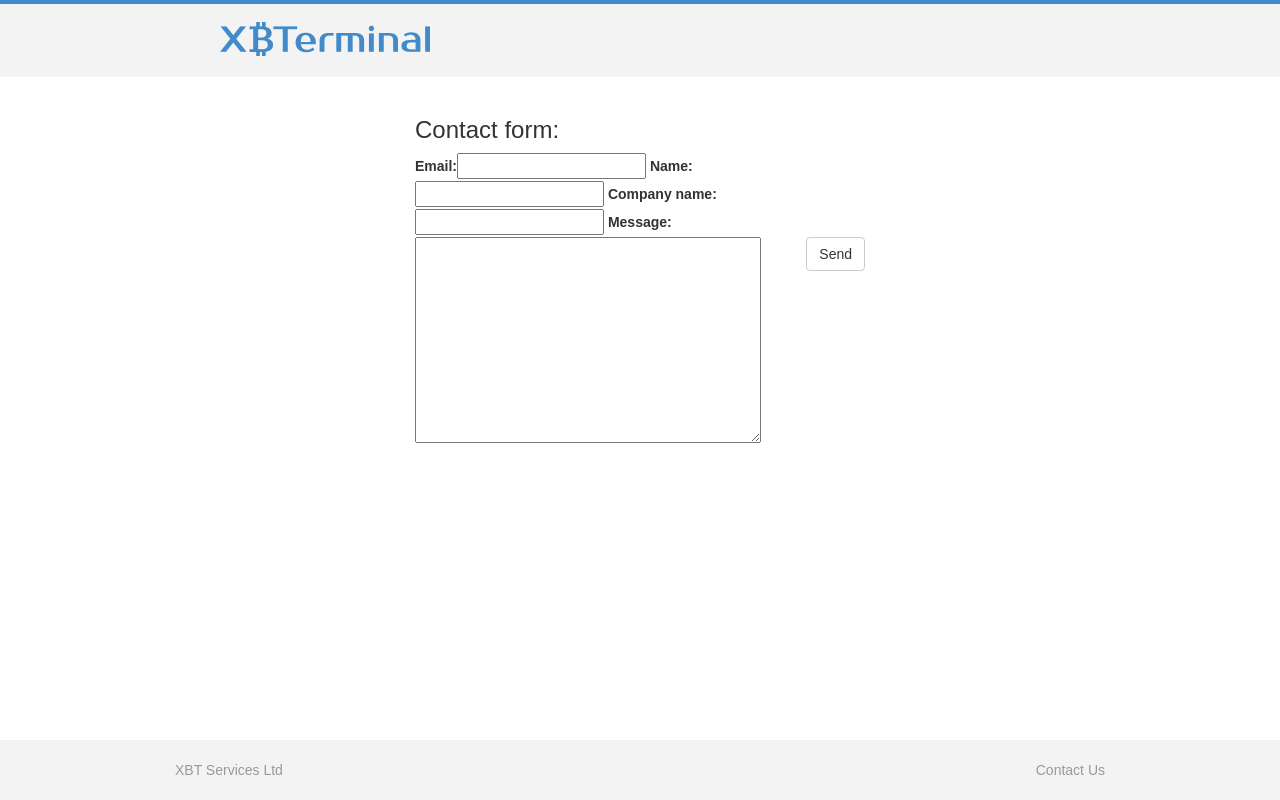
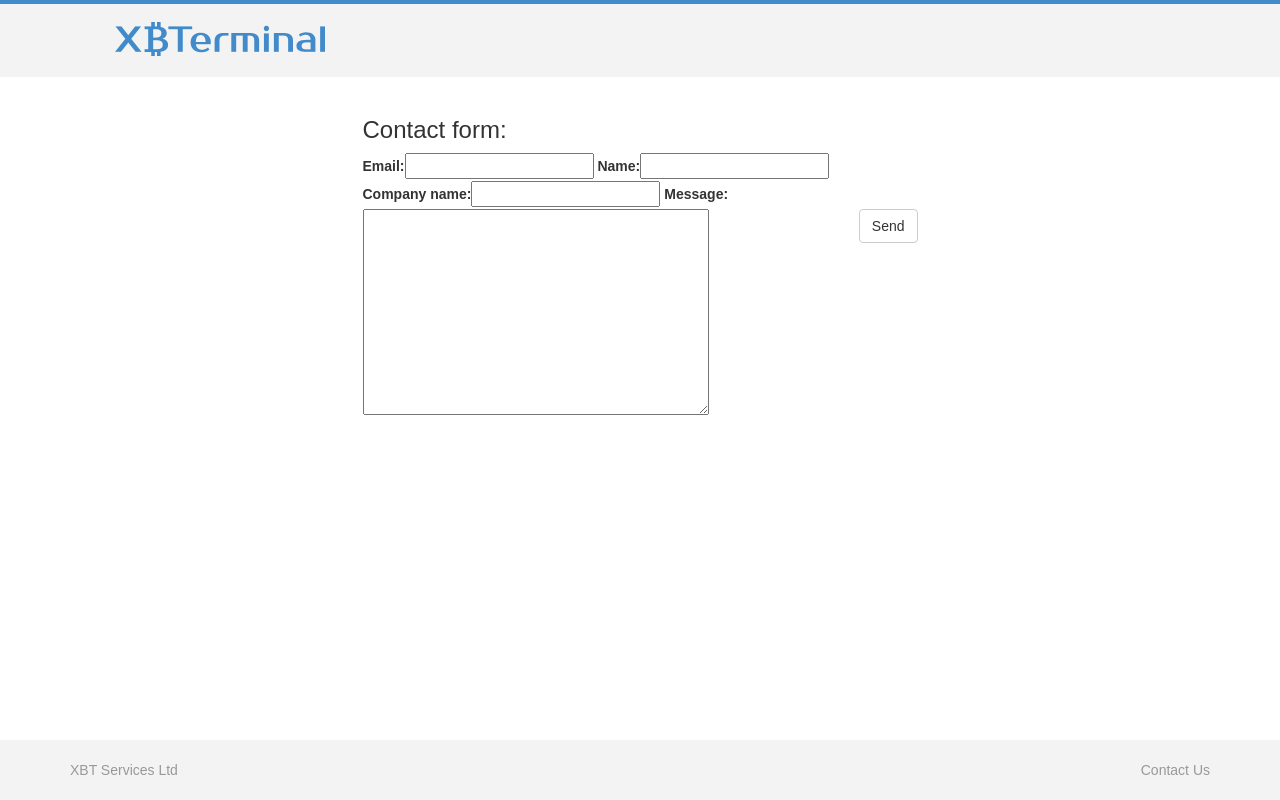
Before and after one commit to alexykot/xbterminal-website, a Django app: page /contact/ in a window 1280 px wide. Run offline with Django 3.2, Linux system fonts and the light colour scheme; some libraries are stand-ins or nearby versions.

Commit message:
fixed responsive layout

```diff
--- a/xbterminal/website/static/website/css/main.css
+++ b/xbterminal/website/static/website/css/main.css
@@ -60,8 +60,9 @@
 .container .text-muted {
   margin: 20px 0;
 }
-
-/*override container width to clone landing*/
-.container {
-    width: 960px;
+.header {
+  margin-right: auto;
+  margin-left: auto;
+  padding-left: 15px;
+  padding-right: 15px;
 }
--- a/xbterminal/website/templates/website/common/header.html
+++ b/xbterminal/website/templates/website/common/header.html
@@ -1,7 +1,7 @@
 {% load staticfiles %}
 <div class="header-line"></div>
 
-<div class="container-fluid">
+<div class="header">
   <div class="row" style="background-color: #f3f3f3">
     <div class="container">
       <div class="row">
--- a/xbterminal/website/templates/website/merchant.html
+++ b/xbterminal/website/templates/website/merchant.html
@@ -54,6 +54,7 @@
             <img id="loading-img" class="pull-right" src="{% static 'website/images/loading.gif' %}">
         </form>
     </div>
+</div>
 </div>
 {% endblock %}
 
```
